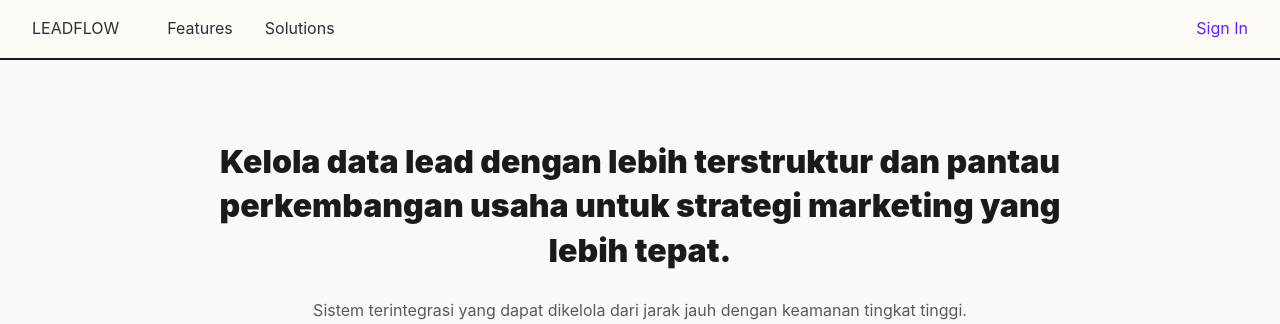
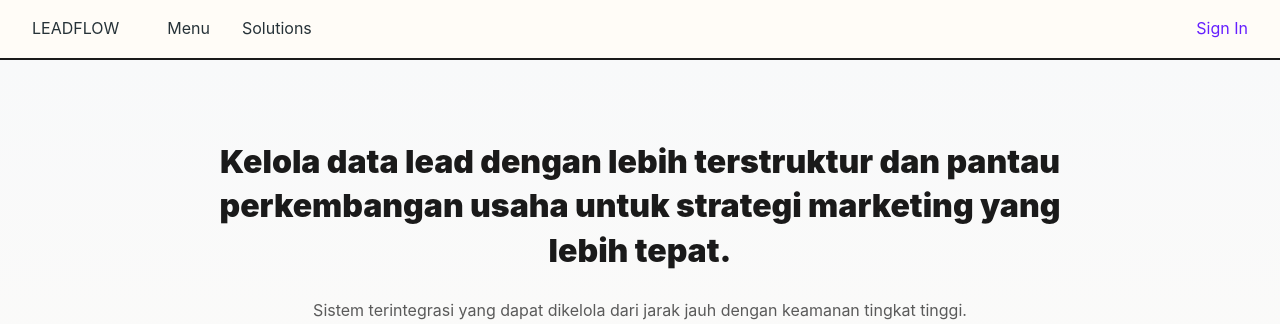
Before and after one commit to kelompok-3-topik-1/LeadFlow, a Django app: page / in a window 1280 px wide. Shown: the top 324 px of the page. Run offline with Django 5.2, Linux system fonts and the light colour scheme.

Commit message:
nambah menu

```diff
--- a/leads/templates/leads/home_page.html
+++ b/leads/templates/leads/home_page.html
@@ -17,7 +17,7 @@
 <nav>
   <a href="/">LEADFLOW</a>
   <ul>
-    <li><a href="#">Features</a></li>
+    <li><a href="#">Menu</a></li>
     <li><a href="#">Solutions</a></li>
   </ul>
   <a href="/login" class="sign-in-link">Sign In</a>
```
